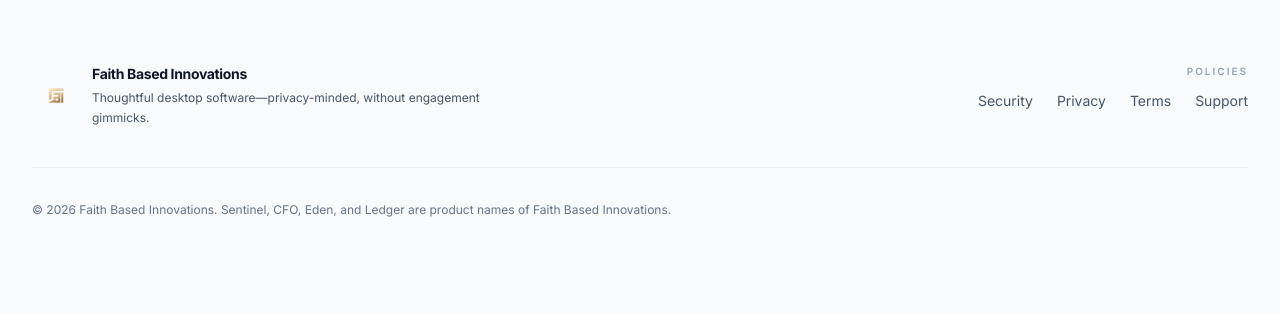
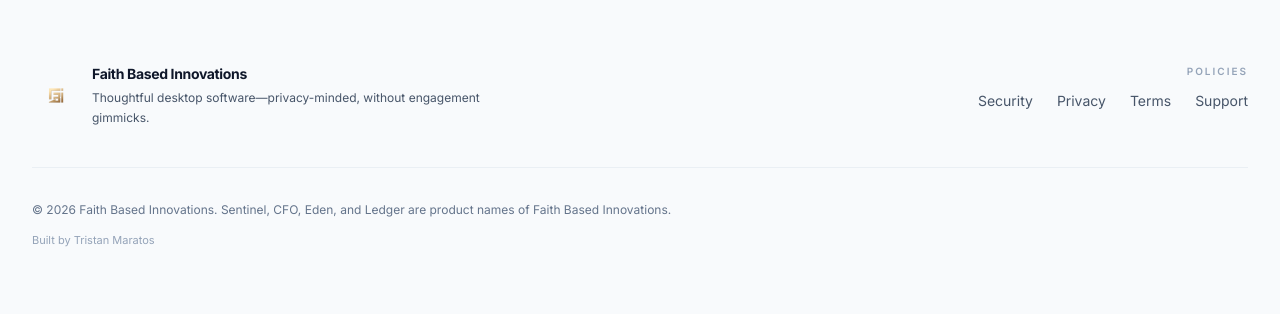
Before and after one commit to Faith-Based-Innovations/faithbasedinnovations, a web app: file about.html in a window 1280 px wide. Shown: the part 1687-2001 px from the top of the page. Before the commit the page ends 1904 px from the top, so only its background shows below. Run offline with its HTML, style and script files only (its server is not run), Linux system fonts and the light colour scheme; some libraries are stand-ins or nearby versions.

Commit message:
Add footer credit for Tristan Maratos
Co-authored-by: Cursor <cursoragent@cursor.com>

```diff
--- a/about.html
+++ b/about.html
@@ -174,6 +174,9 @@
     </div>
     <div class="mt-10 border-t border-slate-200/60 pt-8 text-xs leading-relaxed text-slate-500">
       <p>© 2026 Faith Based Innovations. Sentinel, CFO, Eden, and Ledger are product names of Faith Based Innovations.</p>
+      <p class="mt-3 text-[11px] text-slate-400">
+        <a href="https://tristanmaratos.com" target="_blank" rel="noopener noreferrer" class="transition-colors duration-280 ease-fbi-out hover:text-slate-600 focus:outline-none focus-visible:text-navy focus-visible:underline">Built by Tristan Maratos</a>
+      </p>
     </div>
   </div>
 </footer>
--- a/compare.html
+++ b/compare.html
@@ -197,6 +197,9 @@
     </div>
     <div class="mt-10 border-t border-slate-200/60 pt-8 text-xs leading-relaxed text-slate-500">
       <p>© 2026 Faith Based Innovations. Sentinel, CFO, Eden, and Ledger are product names of Faith Based Innovations.</p>
+      <p class="mt-3 text-[11px] text-slate-400">
+        <a href="https://tristanmaratos.com" target="_blank" rel="noopener noreferrer" class="transition-colors duration-280 ease-fbi-out hover:text-slate-600 focus:outline-none focus-visible:text-navy focus-visible:underline">Built by Tristan Maratos</a>
+      </p>
     </div>
   </div>
 </footer>
--- a/index.html
+++ b/index.html
@@ -248,6 +248,9 @@
     </div>
     <div class="mt-10 border-t border-slate-200/60 pt-8 text-xs leading-relaxed text-slate-500">
       <p>© 2026 Faith Based Innovations. Sentinel, CFO, Eden, and Ledger are product names of Faith Based Innovations.</p>
+      <p class="mt-3 text-[11px] text-slate-400">
+        <a href="https://tristanmaratos.com" target="_blank" rel="noopener noreferrer" class="transition-colors duration-280 ease-fbi-out hover:text-slate-600 focus:outline-none focus-visible:text-navy focus-visible:underline">Built by Tristan Maratos</a>
+      </p>
     </div>
   </div>
 </footer>
--- a/privacy.html
+++ b/privacy.html
@@ -165,6 +165,9 @@
     </div>
     <div class="mt-10 border-t border-slate-200/60 pt-8 text-xs leading-relaxed text-slate-500">
       <p>© 2026 Faith Based Innovations. Sentinel, CFO, Eden, and Ledger are product names of Faith Based Innovations.</p>
+      <p class="mt-3 text-[11px] text-slate-400">
+        <a href="https://tristanmaratos.com" target="_blank" rel="noopener noreferrer" class="transition-colors duration-280 ease-fbi-out hover:text-slate-600 focus:outline-none focus-visible:text-navy focus-visible:underline">Built by Tristan Maratos</a>
+      </p>
     </div>
   </div>
 </footer>
--- a/product-cfo.html
+++ b/product-cfo.html
@@ -757,6 +757,9 @@
     </div>
     <div class="mt-10 border-t border-slate-200/60 pt-8 text-xs leading-relaxed text-slate-500">
       <p>© 2026 Faith Based Innovations. Sentinel, CFO, Eden, and Ledger are product names of Faith Based Innovations.</p>
+      <p class="mt-3 text-[11px] text-slate-400">
+        <a href="https://tristanmaratos.com" target="_blank" rel="noopener noreferrer" class="transition-colors duration-280 ease-fbi-out hover:text-slate-600 focus:outline-none focus-visible:text-navy focus-visible:underline">Built by Tristan Maratos</a>
+      </p>
     </div>
   </div>
 </footer>
--- a/product-eden.html
+++ b/product-eden.html
@@ -195,6 +195,9 @@
     </div>
     <div class="mt-10 border-t border-slate-200/60 pt-8 text-xs leading-relaxed text-slate-500">
       <p>© 2026 Faith Based Innovations. Sentinel, CFO, Eden, and Ledger are product names of Faith Based Innovations.</p>
+      <p class="mt-3 text-[11px] text-slate-400">
+        <a href="https://tristanmaratos.com" target="_blank" rel="noopener noreferrer" class="transition-colors duration-280 ease-fbi-out hover:text-slate-600 focus:outline-none focus-visible:text-navy focus-visible:underline">Built by Tristan Maratos</a>
+      </p>
     </div>
   </div>
 </footer>
--- a/product-ledger.html
+++ b/product-ledger.html
@@ -181,6 +181,9 @@
     </div>
     <div class="mt-10 border-t border-slate-200/60 pt-8 text-xs leading-relaxed text-slate-500">
       <p>© 2026 Faith Based Innovations. Sentinel, CFO, Eden, and Ledger are product names of Faith Based Innovations.</p>
+      <p class="mt-3 text-[11px] text-slate-400">
+        <a href="https://tristanmaratos.com" target="_blank" rel="noopener noreferrer" class="transition-colors duration-280 ease-fbi-out hover:text-slate-600 focus:outline-none focus-visible:text-navy focus-visible:underline">Built by Tristan Maratos</a>
+      </p>
     </div>
   </div>
 </footer>
--- a/product-sentinel.html
+++ b/product-sentinel.html
@@ -258,6 +258,9 @@
     </div>
     <div class="mt-10 border-t border-slate-200/60 pt-8 text-xs leading-relaxed text-slate-500">
       <p>© 2026 Faith Based Innovations. Sentinel, CFO, Eden, and Ledger are product names of Faith Based Innovations.</p>
+      <p class="mt-3 text-[11px] text-slate-400">
+        <a href="https://tristanmaratos.com" target="_blank" rel="noopener noreferrer" class="transition-colors duration-280 ease-fbi-out hover:text-slate-600 focus:outline-none focus-visible:text-navy focus-visible:underline">Built by Tristan Maratos</a>
+      </p>
     </div>
   </div>
 </footer>
--- a/products.html
+++ b/products.html
@@ -215,6 +215,9 @@
     </div>
     <div class="mt-10 border-t border-slate-200/60 pt-8 text-xs leading-relaxed text-slate-500">
       <p>© 2026 Faith Based Innovations. Sentinel, CFO, Eden, and Ledger are product names of Faith Based Innovations.</p>
+      <p class="mt-3 text-[11px] text-slate-400">
+        <a href="https://tristanmaratos.com" target="_blank" rel="noopener noreferrer" class="transition-colors duration-280 ease-fbi-out hover:text-slate-600 focus:outline-none focus-visible:text-navy focus-visible:underline">Built by Tristan Maratos</a>
+      </p>
     </div>
   </div>
 </footer>
--- a/reflections.html
+++ b/reflections.html
@@ -129,6 +129,9 @@
     </div>
     <div class="mt-10 border-t border-slate-200/60 pt-8 text-xs leading-relaxed text-slate-500">
       <p>© 2026 Faith Based Innovations. Sentinel, CFO, Eden, and Ledger are product names of Faith Based Innovations.</p>
+      <p class="mt-3 text-[11px] text-slate-400">
+        <a href="https://tristanmaratos.com" target="_blank" rel="noopener noreferrer" class="transition-colors duration-280 ease-fbi-out hover:text-slate-600 focus:outline-none focus-visible:text-navy focus-visible:underline">Built by Tristan Maratos</a>
+      </p>
     </div>
   </div>
 </footer>
--- a/security.html
+++ b/security.html
@@ -161,6 +161,9 @@
     </div>
     <div class="mt-10 border-t border-slate-200/60 pt-8 text-xs leading-relaxed text-slate-500">
       <p>© 2026 Faith Based Innovations. Sentinel, CFO, Eden, and Ledger are product names of Faith Based Innovations.</p>
+      <p class="mt-3 text-[11px] text-slate-400">
+        <a href="https://tristanmaratos.com" target="_blank" rel="noopener noreferrer" class="transition-colors duration-280 ease-fbi-out hover:text-slate-600 focus:outline-none focus-visible:text-navy focus-visible:underline">Built by Tristan Maratos</a>
+      </p>
     </div>
   </div>
 </footer>
--- a/simulator.html
+++ b/simulator.html
@@ -129,6 +129,9 @@
     </div>
     <div class="mt-10 border-t border-slate-200/60 pt-8 text-xs leading-relaxed text-slate-500">
       <p>© 2026 Faith Based Innovations. Sentinel, CFO, Eden, and Ledger are product names of Faith Based Innovations.</p>
+      <p class="mt-3 text-[11px] text-slate-400">
+        <a href="https://tristanmaratos.com" target="_blank" rel="noopener noreferrer" class="transition-colors duration-280 ease-fbi-out hover:text-slate-600 focus:outline-none focus-visible:text-navy focus-visible:underline">Built by Tristan Maratos</a>
+      </p>
     </div>
   </div>
 </footer>
--- a/support.html
+++ b/support.html
@@ -157,6 +157,9 @@
     </div>
     <div class="mt-10 border-t border-slate-200/60 pt-8 text-xs leading-relaxed text-slate-500">
       <p>© 2026 Faith Based Innovations. Sentinel, CFO, Eden, and Ledger are product names of Faith Based Innovations.</p>
+      <p class="mt-3 text-[11px] text-slate-400">
+        <a href="https://tristanmaratos.com" target="_blank" rel="noopener noreferrer" class="transition-colors duration-280 ease-fbi-out hover:text-slate-600 focus:outline-none focus-visible:text-navy focus-visible:underline">Built by Tristan Maratos</a>
+      </p>
     </div>
   </div>
 </footer>
--- a/templates/partials/tw-footer.ejs
+++ b/templates/partials/tw-footer.ejs
@@ -22,6 +22,9 @@
     </div>
     <div class="mt-10 border-t border-slate-200/60 pt-8 text-xs leading-relaxed text-slate-500">
       <p>© <%= new Date().getFullYear() %> <%= SITE.brand %>. Sentinel, CFO, Eden, and Ledger are product names of <%= SITE.brand %>.</p>
+      <p class="mt-3 text-[11px] text-slate-400">
+        <a href="https://tristanmaratos.com" target="_blank" rel="noopener noreferrer" class="transition-colors duration-280 ease-fbi-out hover:text-slate-600 focus:outline-none focus-visible:text-navy focus-visible:underline">Built by Tristan Maratos</a>
+      </p>
     </div>
   </div>
 </footer>
--- a/terms.html
+++ b/terms.html
@@ -165,6 +165,9 @@
     </div>
     <div class="mt-10 border-t border-slate-200/60 pt-8 text-xs leading-relaxed text-slate-500">
       <p>© 2026 Faith Based Innovations. Sentinel, CFO, Eden, and Ledger are product names of Faith Based Innovations.</p>
+      <p class="mt-3 text-[11px] text-slate-400">
+        <a href="https://tristanmaratos.com" target="_blank" rel="noopener noreferrer" class="transition-colors duration-280 ease-fbi-out hover:text-slate-600 focus:outline-none focus-visible:text-navy focus-visible:underline">Built by Tristan Maratos</a>
+      </p>
     </div>
   </div>
 </footer>
```
